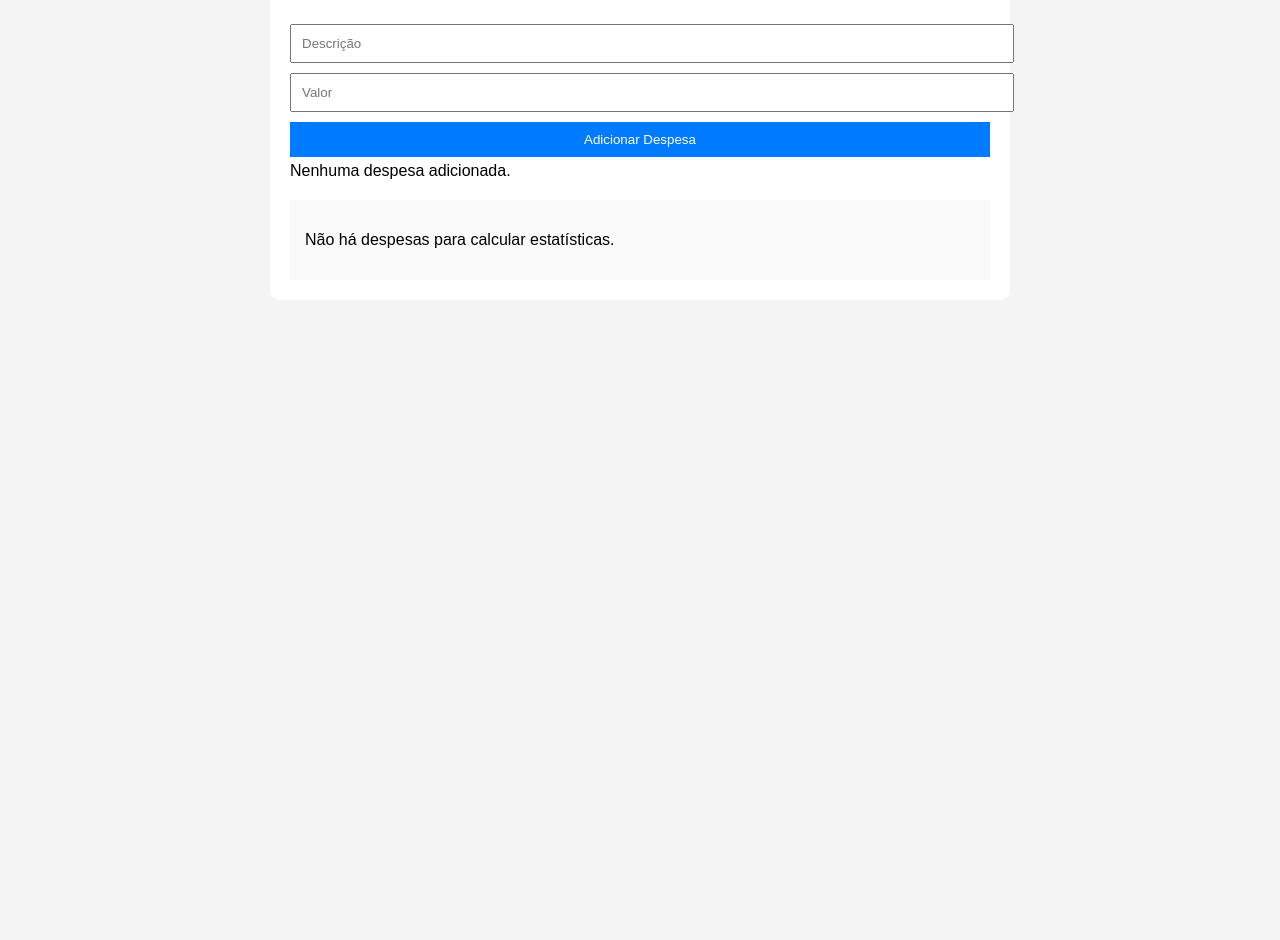
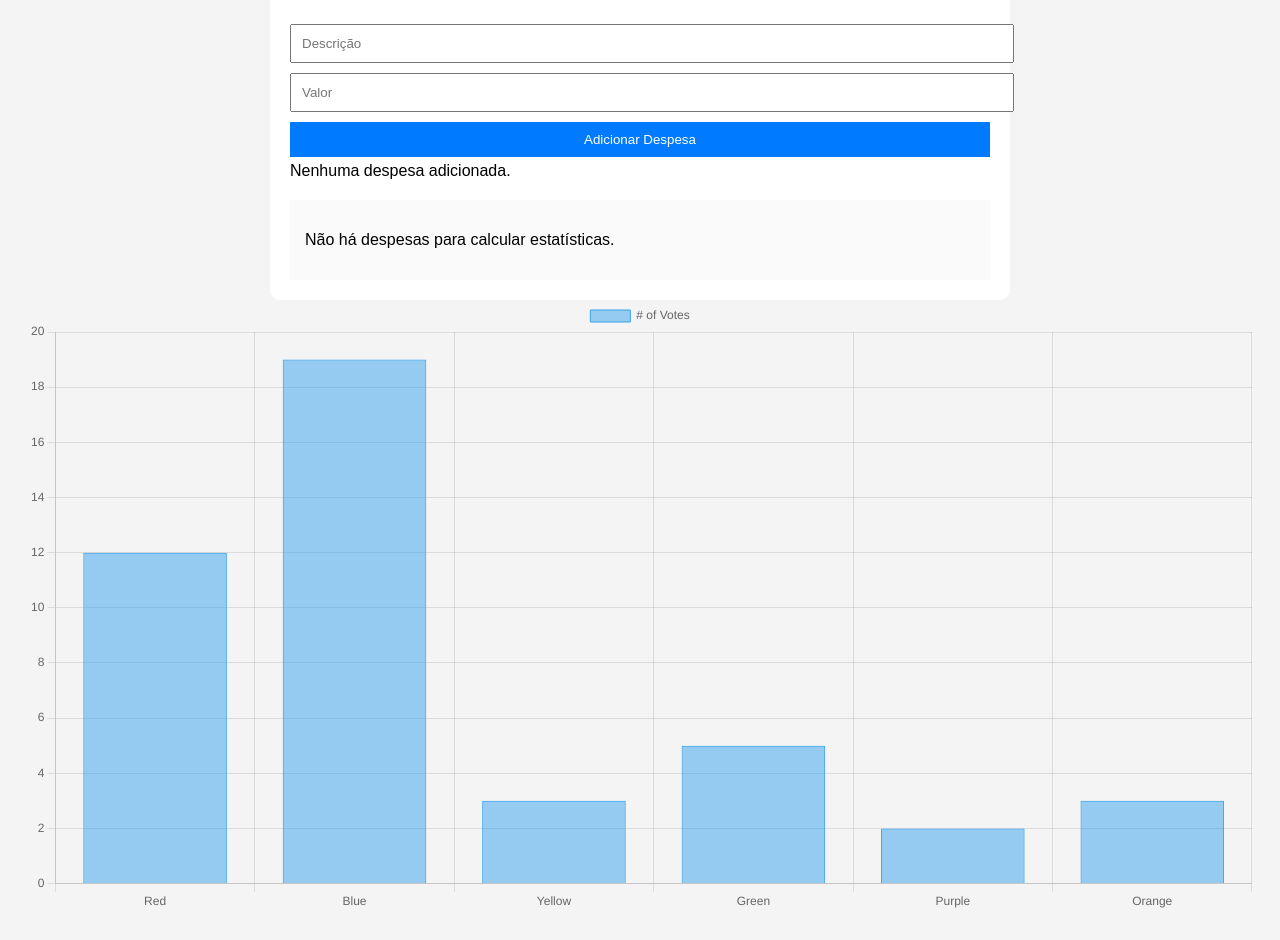
Before and after one commit to MarcosMonteirooo/analise-financeira, a plain HTML site: page index.html in a window 1280 px wide. Shown: the part 110-1050 px from the top of the page. Before the commit the page ends 800 px from the top, so only its background shows below. Drawn offline with nearby package versions, Linux system fonts and the light colour scheme.

Commit message:
quarto commit

```diff
--- a/app.js
+++ b/app.js
@@ -66,11 +66,14 @@
     const menorGasto = Math.min(...valores)
     const mediaGastos = totalDeGastos / valores.length
 
-    estatisticas.innerHTML = `
+    estatisticas.innerHTML = ` <div>
         <p><strong>Total de gastos:</strong> R$ ${totalDeGastos.toFixed(2)}</p>
         <p><strong>Maior gasto:</strong> R$ ${maiorGasto.toFixed(2)}</p>
         <p><strong>Menor gasto:</strong> R$ ${menorGasto.toFixed(2)}</p>
         <p><strong>Média:</strong> R$ ${mediaGastos.toFixed(2)}</p>
+        <h2> Percentual de gastos</h2>
+        <div id="grafico"></div>
+        </div>
     `
 }
 
--- a/index.html
+++ b/index.html
@@ -27,6 +27,34 @@
   </div>
 
   <script src="app.js"></script>
+  <div>
+  <canvas id="myChart"></canvas>
+</div>
+
+<script src="https://cdn.jsdelivr.net/npm/chart.js"></script>
+
+<script>
+  const ctx = document.getElementById('myChart');
+
+  new Chart(ctx, {
+    type: 'bar',
+    data: {
+      labels: ['Red', 'Blue', 'Yellow', 'Green', 'Purple', 'Orange'],
+      datasets: [{
+        label: '# of Votes',
+        data: [12, 19, 3, 5, 2, 3],
+        borderWidth: 1
+      }]
+    },
+    options: {
+      scales: {
+        y: {
+          beginAtZero: true
+        }
+      }
+    }
+  });
+</script>
 
 </body>
 </html>
```
